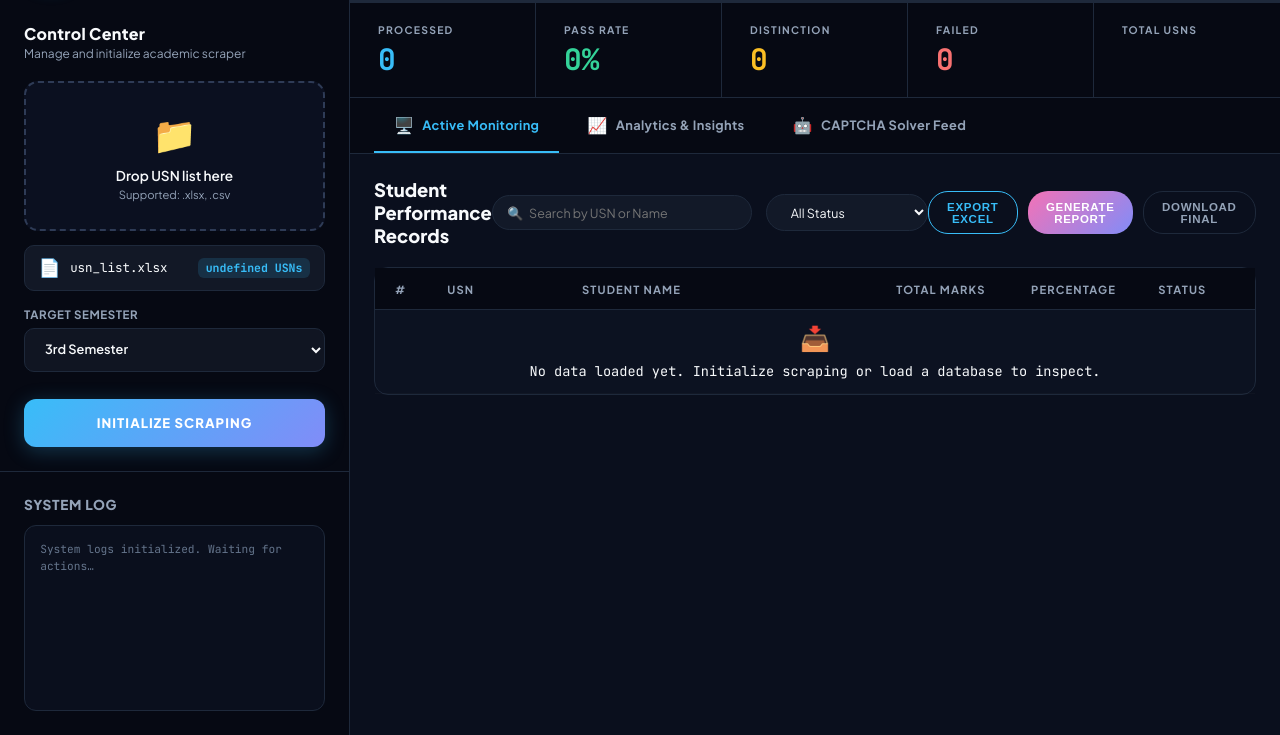
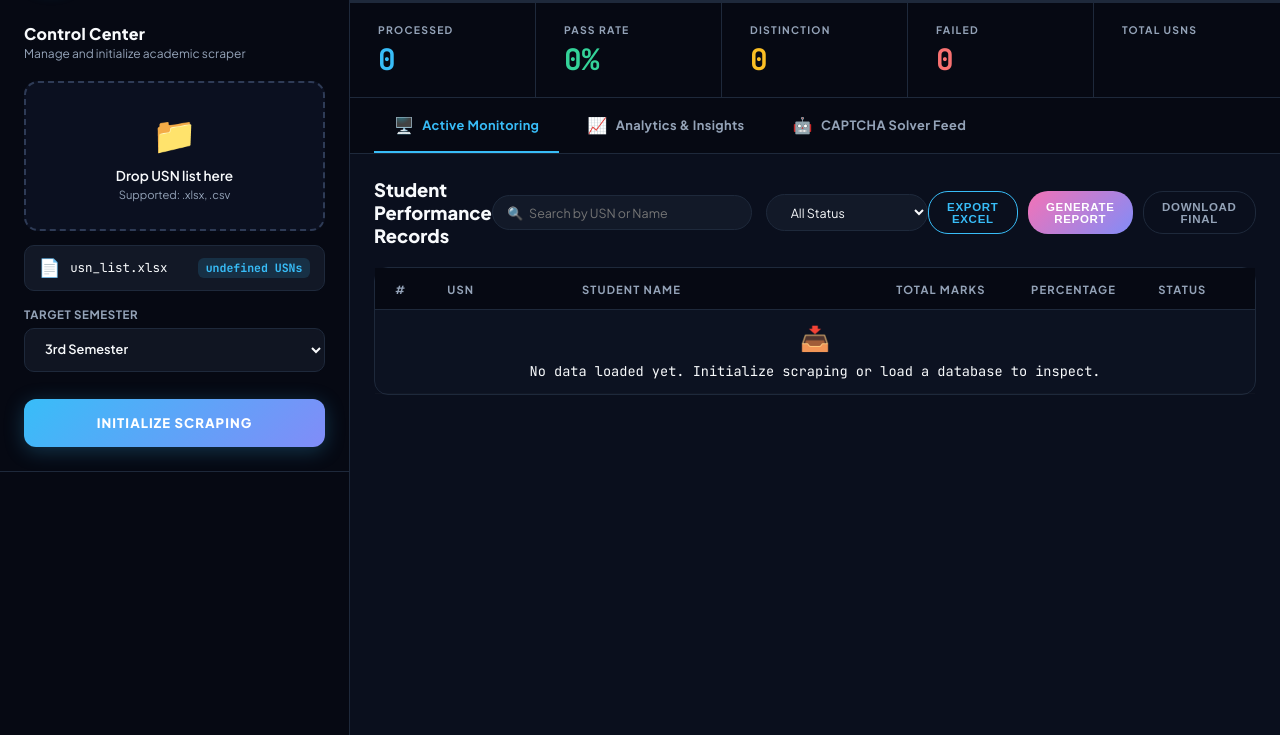
Before and after one commit to Jyothi-Kumari11/vtu-nexus, a Flask app: page / in a window 1280 px wide. Shown: the part 65-800 px from the top of the page. Run offline with Flask 3, Linux system fonts and the light colour scheme; data that the repository does not hold is empty.

Commit message:
Hide SYSTEM LOG section from UI as per user request

```diff
--- a/templates/index.html
+++ b/templates/index.html
@@ -1303,7 +1303,7 @@
       </div>
 
       <!-- Live System logs -->
-      <div class="logger-container">
+      <div class="logger-container" style="display: none;">
         <div class="logger-header">
           <div class="logger-title">System Log</div>
         </div>
```
